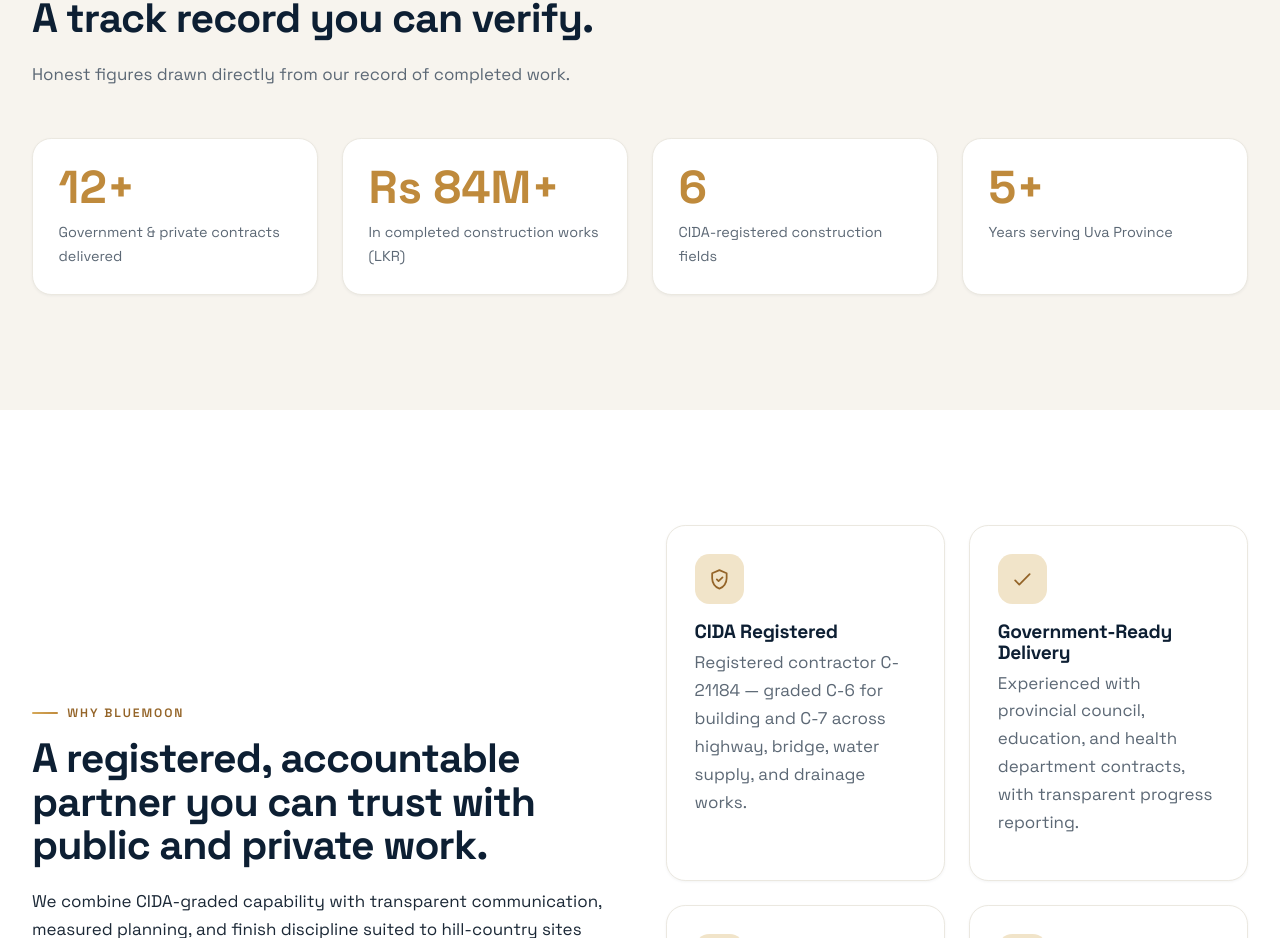
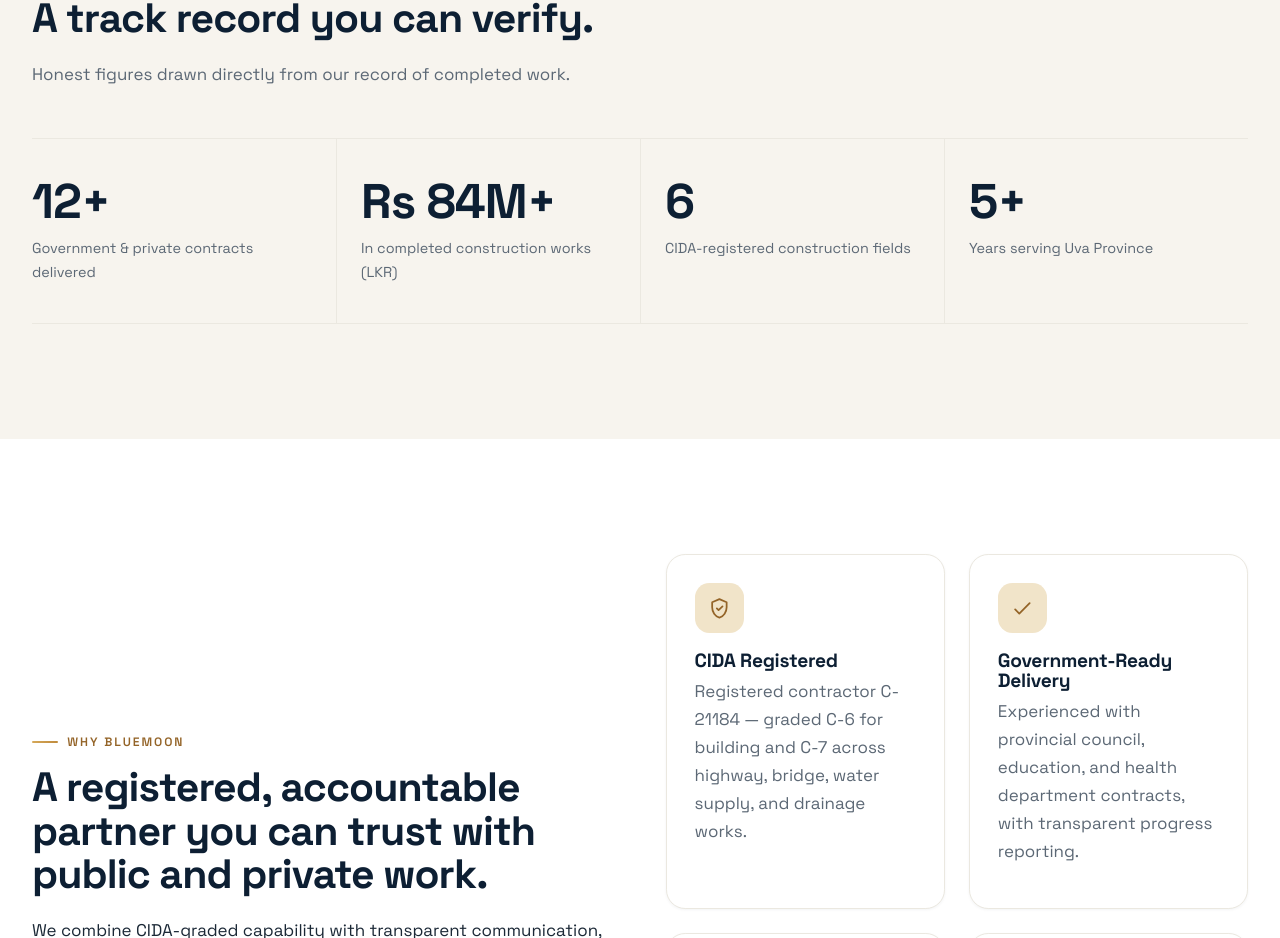
Before and after one commit to RizAhd/Bluemoon-Private-limited-Website, a Next.js app: page / in a window 1280 px wide. Shown: the part 3704-4642 px from the top of the page. Built offline with nearby package versions, Linux system fonts and the light colour scheme.

Commit message:
refactor: update StatBand component structure and class names for consistency

```diff
--- a/components/StatBand.tsx
+++ b/components/StatBand.tsx
@@ -2,16 +2,16 @@ import { stats } from "@/lib/values";
 
 export function StatBand() {
   return (
-    <div className="stat-band" data-stagger>
+    <div className="metrics" data-reveal>
       {stats.map((stat, i) => (
-        <article className="stat-card" key={i}>
-          <span className="stat-card__value">
+        <div className="metrics__item" key={i}>
+          <span className="metrics__value">
             {stat.prefix}
             <span data-counter={stat.value}>0</span>
             {stat.suffix}
           </span>
-          <p className="stat-card__label">{stat.label}</p>
-        </article>
+          <span className="metrics__label">{stat.label}</span>
+        </div>
       ))}
     </div>
   );
```
